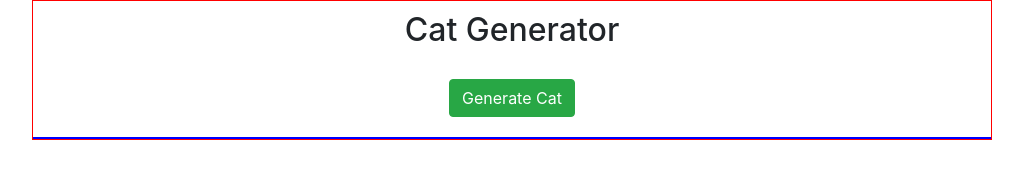
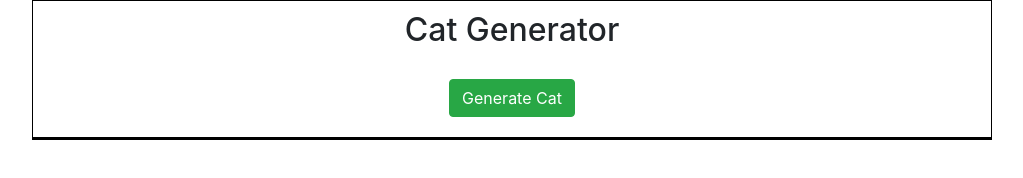
Before and after one commit to sakshi771/Javascript-journey, a plain HTML site: page Cat Generator/index.html in a window 1280 px wide. Shown: the whole page, without its empty margins (128-1151 px from the left). Drawn offline with nearby package versions, Linux system fonts and the light colour scheme.

Commit message:
Changed border

```diff
--- a/Cat Generator/style.css
+++ b/Cat Generator/style.css
@@ -6,7 +6,7 @@ h2{
     margin: 10px;
 }
 .container-2{
-    border: 1px solid red;
+    border: 1px solid black;
     width: 75%;
     margin: 0 auto;
     text-align: center;
@@ -15,7 +15,7 @@ h2{
     display: flex;
     flex-wrap:wrap;
     justify-content: space-around;
-    border: 1px solid blue;
+    border: 1px solid black;
 }
 .flex-box-container-2 img{
     padding: 10px;
```
